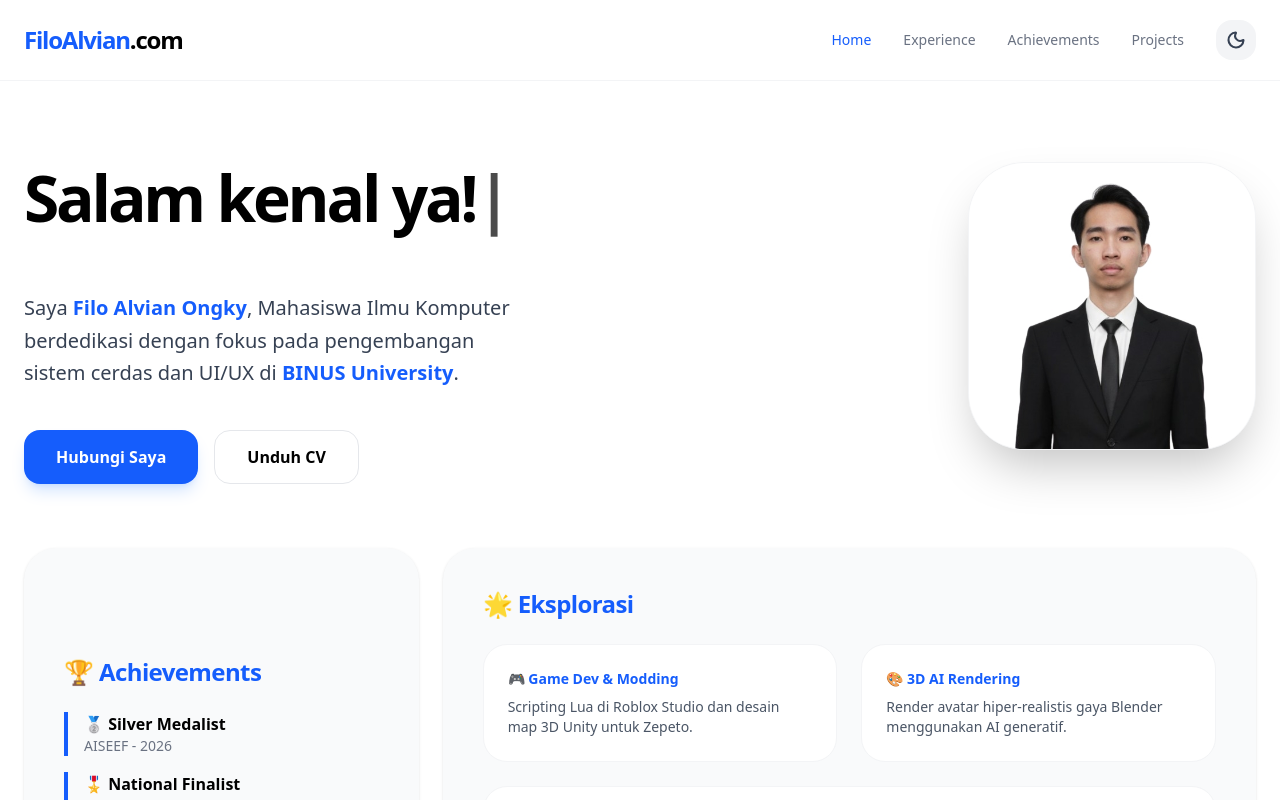
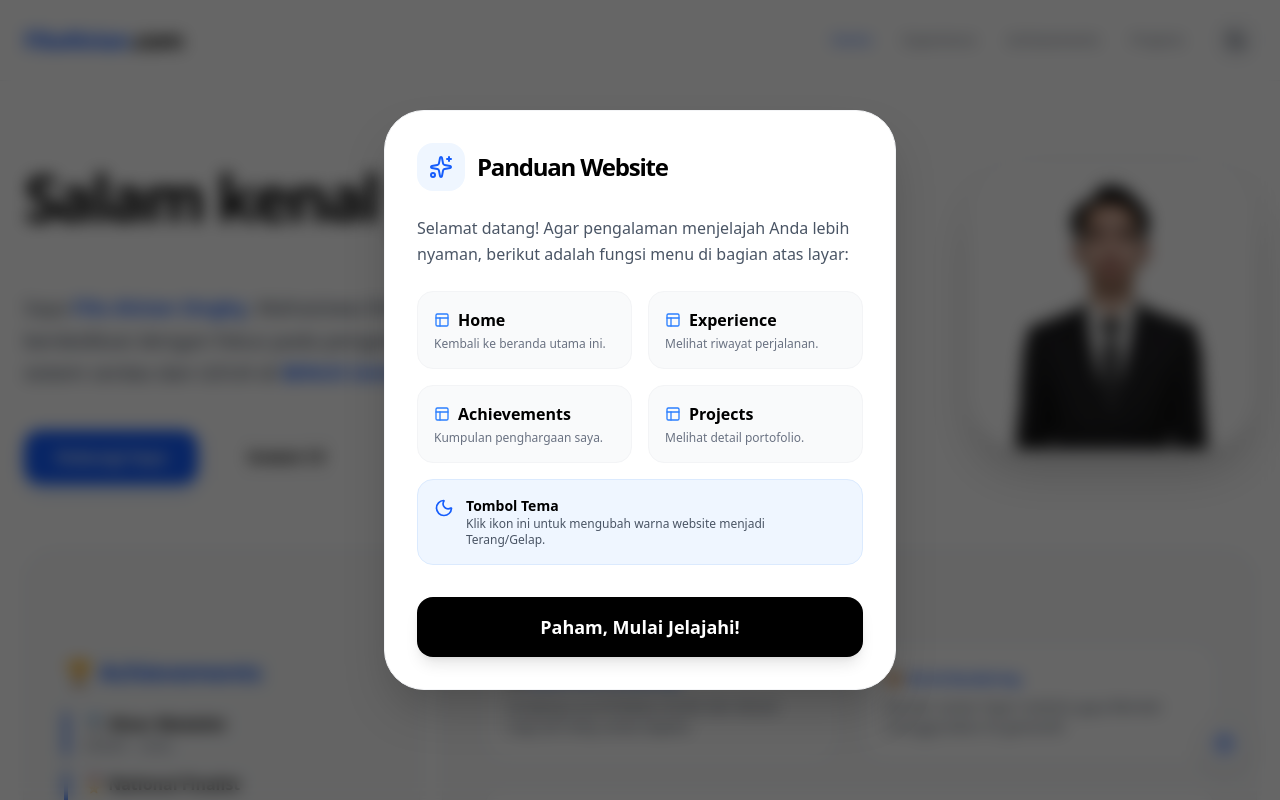
Before and after one commit to filo-alvian-ongky/web-filo, a Next.js app: page / in a window 1280 px wide. Shown: the top 800 px of the page. Built offline with nearby package versions, Linux system fonts and the light colour scheme.

Commit message:
Update: Website

```diff
--- a/src/app/page.js
+++ b/src/app/page.js
@@ -1,15 +1,28 @@
 "use client";
 
-import { useState } from "react";
+import { useState, useEffect } from "react";
 import { motion, AnimatePresence } from "framer-motion";
 import Card from "../components/Card";
 import Typewriter from "typewriter-effect";
 import Image from "next/image";
-import { X, ArrowRight } from "lucide-react";
+import { X, ArrowRight, Sparkles, Layout, Menu, Moon, HelpCircle } from "lucide-react";
 
 export default function Home() {
   const [isPreviewOpen, setIsPreviewOpen] = useState(false);
   const [isContactOpen, setIsContactOpen] = useState(false);
+  const [isIntroOpen, setIsIntroOpen] = useState(false);
+
+  useEffect(() => {
+    const hasSeenIntro = localStorage.getItem("hasSeenIntro");
+    if (!hasSeenIntro) {
+      setIsIntroOpen(true);
+    }
+  }, []);
+
+  const closeIntro = () => {
+    setIsIntroOpen(false);
+    localStorage.setItem("hasSeenIntro", "true");
+  };
 
   const containerVariants = {
     hidden: { opacity: 0 },
@@ -27,7 +40,7 @@ export default function Home() {
   const socialLinks = [
     {
       name: "Gmail",
-      iconPath: "/gmail.jpg", // Pastikan file aslinya memang .jpg
+      iconPath: "/gmail.jpg",
       href: "mailto:filoalvianongky@gmail.com",
     },
     {
@@ -43,7 +56,7 @@ export default function Home() {
   ];
 
   return (
-    <main className="min-h-screen bg-white dark:bg-[#0a0a0a] text-black dark:text-white transition-colors duration-300 pb-20 overflow-hidden">
+    <main className="min-h-screen bg-white dark:bg-[#0a0a0a] text-black dark:text-white transition-colors duration-300 pb-20 overflow-hidden relative">
 
       <div className="max-w-7xl mx-auto px-6">
 
@@ -93,7 +106,9 @@ export default function Home() {
               >
                 Hubungi Saya
               </button>
-              <a href="/cv.pdf" className="border border-gray-200 dark:border-white/10 px-8 py-3.5 rounded-2xl font-semibold hover:bg-gray-50 dark:hover:bg-white/10 transition-all text-center">Unduh CV</a>
+              <a href="/cv.pdf" className="border border-gray-200 dark:border-white/10 px-8 py-3.5 rounded-2xl font-semibold hover:bg-gray-50 dark:hover:bg-white/10 transition-all text-center active:scale-95 inline-block">
+                Unduh CV
+              </a>
             </motion.div>
           </div>
 
@@ -102,6 +117,7 @@ export default function Home() {
             className="w-48 h-48 md:w-72 md:h-72 shrink-0 relative order-first md:order-last cursor-pointer group"
             onClick={() => setIsPreviewOpen(true)}
             whileHover={{ scale: 1.05, y: -5 }}
+            whileTap={{ scale: 0.95 }}
             transition={{ type: "spring", stiffness: 400, damping: 25 }}
           >
             <div className="bg-gray-50 dark:bg-neutral-900 rounded-[3.5rem] w-full h-full relative z-10 shadow-2xl border border-gray-100 dark:border-white/10 flex items-center justify-center overflow-hidden transition-all duration-300 group-hover:shadow-blue-500/20 group-hover:border-blue-600/30">
@@ -119,14 +135,14 @@ export default function Home() {
           className="grid grid-cols-1 md:grid-cols-3 gap-6"
         >
           <div className="md:col-span-1">
-            <Card className="h-full flex flex-col justify-center gap-6 border-none text-left">
+            <Card className="h-full flex flex-col justify-center gap-6 border-none text-left transition-all hover:shadow-lg">
               <h2 className="text-2xl font-bold tracking-tight text-blue-600">🏆 Achievements</h2>
               <div className="space-y-4">
-                <div className="border-l-4 border-blue-600 pl-4">
+                <div className="border-l-4 border-blue-600 pl-4 transition-transform hover:translate-x-1 cursor-default">
                   <h3 className="font-bold">🥈 Silver Medalist</h3>
                   <p className="text-sm text-gray-500">AISEEF - 2026</p>
                 </div>
-                <div className="border-l-4 border-blue-600 pl-4">
+                <div className="border-l-4 border-blue-600 pl-4 transition-transform hover:translate-x-1 cursor-default">
                   <h3 className="font-bold">🎖️ National Finalist</h3>
                   <p className="text-sm text-gray-500">Fasilkomfest - 2026</p>
                 </div>
@@ -138,15 +154,15 @@ export default function Home() {
             <Card className="h-full border-none text-left">
               <h2 className="text-2xl font-bold tracking-tight mb-6 text-blue-600">🌟 Eksplorasi</h2>
               <div className="grid grid-cols-1 sm:grid-cols-2 gap-6 text-sm">
-                <div className="bg-white dark:bg-black p-6 rounded-3xl border border-gray-100 dark:border-neutral-800">
+                <div className="bg-white dark:bg-black p-6 rounded-3xl border border-gray-100 dark:border-neutral-800 transition-all hover:-translate-y-1 hover:shadow-md active:scale-[0.98] cursor-default">
                   <p className="font-bold text-blue-600 mb-2">🎮 Game Dev & Modding</p>
                   <p className="text-gray-600 dark:text-gray-400">Scripting Lua di Roblox Studio dan desain map 3D Unity untuk Zepeto.</p>
                 </div>
-                <div className="bg-white dark:bg-black p-6 rounded-3xl border border-gray-100 dark:border-neutral-800">
+                <div className="bg-white dark:bg-black p-6 rounded-3xl border border-gray-100 dark:border-neutral-800 transition-all hover:-translate-y-1 hover:shadow-md active:scale-[0.98] cursor-default">
                   <p className="font-bold text-blue-600 mb-2">🎨 3D AI Rendering</p>
                   <p className="text-gray-600 dark:text-gray-400">Render avatar hiper-realistis gaya Blender menggunakan AI generatif.</p>
                 </div>
-                <div className="bg-white dark:bg-black p-6 rounded-3xl border border-gray-100 dark:border-neutral-800 sm:col-span-2 text-left">
+                <div className="bg-white dark:bg-black p-6 rounded-3xl border border-gray-100 dark:border-neutral-800 sm:col-span-2 text-left transition-all hover:-translate-y-1 hover:shadow-md active:scale-[0.98] cursor-default">
                   <p className="font-bold text-blue-600 mb-2">📈 Analisis Pasar</p>
                   <p className="text-gray-600 dark:text-gray-400">Investasi rutin aset emas dan pemantauan saham NASDAQ-100 (QQQ) & NVIDIA.</p>
                 </div>
@@ -155,6 +171,111 @@ export default function Home() {
           </div>
         </motion.div>
       </div>
+
+      {/* --- TOMBOL BANTUAN MENGAMBANG --- */}
+      <motion.button
+        initial={{ opacity: 0, scale: 0 }}
+        animate={{ opacity: 1, scale: 1 }}
+        transition={{ delay: 1, type: "spring", stiffness: 200 }}
+        onClick={() => setIsIntroOpen(true)}
+        className="fixed bottom-5 right-5 md:bottom-8 md:right-8 z-40 p-3 bg-white dark:bg-[#1a1a1a] text-blue-600 rounded-full shadow-[0_4px_15px_rgb(0,0,0,0.1)] border border-gray-200 dark:border-white/10 hover:bg-blue-50 dark:hover:bg-white/5 hover:scale-110 active:scale-90 transition-all group flex items-center justify-center"
+      >
+        <HelpCircle size={22} strokeWidth={2.5} />
+        <span className="absolute -top-10 right-0 bg-black dark:bg-white text-white dark:text-black text-xs px-3 py-1.5 rounded-lg opacity-0 group-hover:opacity-100 transition-opacity pointer-events-none whitespace-nowrap hidden md:block font-medium shadow-md">
+          Butuh panduan?
+        </span>
+      </motion.button>
+
+      {/* --- MODAL INTRO (EFEK PUSARAN / VORTEX) --- */}
+      <AnimatePresence>
+        {isIntroOpen && (
+          <>
+            <motion.div
+              initial={{ opacity: 0 }}
+              animate={{ opacity: 1 }}
+              exit={{ opacity: 0 }}
+              className="fixed inset-0 bg-black/60 backdrop-blur-sm z-[120]"
+            />
+            {/* Wrapper pembungkus modal, mengatur posisi ke tengah */}
+            <div className="fixed inset-0 flex items-center justify-center z-[121] p-6 pointer-events-none">
+
+              {/* MODIFIKASI ANIMASI PUSARAN:
+                  - Rotate: Berputar 45 derajat
+                  - BorderRadius: Menjadi bulat sempurna (100%) saat terhisap
+                  - X & Y: Mengarah tajam ke pojok kanan bawah (posisi tombol ?)
+              */}
+              <motion.div
+                initial={{ opacity: 0, scale: 0, x: "45vw", y: "45vh", rotate: 45, borderRadius: "100%" }}
+                animate={{ opacity: 1, scale: 1, x: 0, y: 0, rotate: 0, borderRadius: "2.5rem" }}
+                exit={{ opacity: 0, scale: 0, x: "45vw", y: "45vh", rotate: -45, borderRadius: "100%" }}
+                transition={{ type: "spring", stiffness: 220, damping: 25 }}
+                className="bg-white dark:bg-[#121212] w-full max-w-lg shadow-2xl border border-gray-100 dark:border-white/10 p-8 text-left relative overflow-hidden pointer-events-auto"
+              >
+                <div className="absolute top-0 right-0 w-32 h-32 bg-blue-500/10 rounded-bl-full -z-10 blur-2xl"></div>
+                <div className="flex items-center gap-3 mb-6">
+                  <div className="p-3 bg-blue-50 dark:bg-blue-600/20 text-blue-600 rounded-2xl">
+                    <Sparkles size={24} />
+                  </div>
+                  <h2 className="text-2xl font-bold tracking-tighter text-black dark:text-white">Panduan Website</h2>
+                </div>
+                <p className="text-gray-600 dark:text-gray-300 mb-6 leading-relaxed">Selamat datang! Agar pengalaman menjelajah Anda lebih nyaman, berikut adalah fungsi menu di bagian atas layar:</p>
+
+                <div className="hidden md:block space-y-4 mb-8">
+                  <div className="grid grid-cols-2 gap-4">
+                    <div className="p-4 rounded-2xl bg-gray-50 dark:bg-white/5 border border-gray-100 dark:border-white/10 hover:bg-gray-100 dark:hover:bg-white/10 transition-colors cursor-default">
+                      <p className="font-bold text-black dark:text-white flex items-center gap-2 mb-1"><Layout size={16} className="text-blue-500"/> Home</p>
+                      <p className="text-xs text-gray-500 dark:text-gray-400">Kembali ke beranda utama ini.</p>
+                    </div>
+                    <div className="p-4 rounded-2xl bg-gray-50 dark:bg-white/5 border border-gray-100 dark:border-white/10 hover:bg-gray-100 dark:hover:bg-white/10 transition-colors cursor-default">
+                      <p className="font-bold text-black dark:text-white flex items-center gap-2 mb-1"><Layout size={16} className="text-blue-500"/> Experience</p>
+                      <p className="text-xs text-gray-500 dark:text-gray-400">Melihat riwayat perjalanan.</p>
+                    </div>
+                    <div className="p-4 rounded-2xl bg-gray-50 dark:bg-white/5 border border-gray-100 dark:border-white/10 hover:bg-gray-100 dark:hover:bg-white/10 transition-colors cursor-default">
+                      <p className="font-bold text-black dark:text-white flex items-center gap-2 mb-1"><Layout size={16} className="text-blue-500"/> Achievements</p>
+                      <p className="text-xs text-gray-500 dark:text-gray-400">Kumpulan penghargaan saya.</p>
+                    </div>
+                    <div className="p-4 rounded-2xl bg-gray-50 dark:bg-white/5 border border-gray-100 dark:border-white/10 hover:bg-gray-100 dark:hover:bg-white/10 transition-colors cursor-default">
+                      <p className="font-bold text-black dark:text-white flex items-center gap-2 mb-1"><Layout size={16} className="text-blue-500"/> Projects</p>
+                      <p className="text-xs text-gray-500 dark:text-gray-400">Melihat detail portofolio.</p>
+                    </div>
+                  </div>
+                  <div className="p-4 rounded-2xl bg-blue-50 dark:bg-blue-900/20 border border-blue-100 dark:border-blue-800/30 flex items-start gap-3 cursor-default">
+                    <Moon size={20} className="text-blue-600 mt-0.5 shrink-0" />
+                    <div>
+                      <p className="font-bold text-black dark:text-white text-sm">Tombol Tema</p>
+                      <p className="text-xs text-gray-600 dark:text-gray-400">Klik ikon ini untuk mengubah warna website menjadi Terang/Gelap.</p>
+                    </div>
+                  </div>
+                </div>
+
+                <div className="block md:hidden space-y-4 mb-8">
+                  <div className="p-4 rounded-2xl bg-gray-50 dark:bg-white/5 border border-gray-100 dark:border-white/10 flex items-start gap-3">
+                    <Menu size={24} className="text-blue-600 mt-1 shrink-0" />
+                    <div>
+                      <p className="font-bold text-black dark:text-white">Menu Hamburger (☰)</p>
+                      <p className="text-sm text-gray-600 dark:text-gray-400 mt-1">Ketuk ikon garis tiga di pojok atas untuk membuka daftar halaman.</p>
+                    </div>
+                  </div>
+                  <div className="p-4 rounded-2xl bg-blue-50 dark:bg-blue-900/20 border border-blue-100 dark:border-blue-800/30 flex items-start gap-3">
+                    <Moon size={24} className="text-blue-600 mt-1 shrink-0" />
+                    <div>
+                      <p className="font-bold text-black dark:text-white">Tombol Tema</p>
+                      <p className="text-sm text-gray-600 dark:text-gray-400 mt-1">Ketuk ikon untuk mengubah tampilan layar Terang atau Gelap.</p>
+                    </div>
+                  </div>
+                </div>
+
+                <button
+                  onClick={closeIntro}
+                  className="w-full bg-black dark:bg-white text-white dark:text-black py-4 rounded-2xl font-bold text-lg hover:scale-[1.02] active:scale-95 transition-all shadow-lg"
+                >
+                  Paham, Mulai Jelajahi!
+                </button>
+              </motion.div>
+            </div>
+          </>
+        )}
+      </AnimatePresence>
 
       {/* --- MODAL HUBUNGI SAYA --- */}
       <AnimatePresence>
@@ -165,7 +286,7 @@ export default function Home() {
               <div className="bg-white dark:bg-[#121212] w-full max-w-sm rounded-[2.5rem] overflow-hidden shadow-2xl pointer-events-auto border border-gray-100 dark:border-white/10 p-8 text-left">
                 <div className="flex justify-between items-center mb-8 text-black dark:text-white">
                   <h2 className="text-2xl font-bold tracking-tighter">Hubungi Saya</h2>
-                  <button onClick={() => setIsContactOpen(false)} className="p-2 hover:bg-gray-100 dark:hover:bg-white/10 rounded-full transition-colors">
+                  <button onClick={() => setIsContactOpen(false)} className="p-2 hover:bg-gray-100 dark:hover:bg-white/10 rounded-full transition-transform active:scale-90">
                     <X size={20} />
                   </button>
                 </div>
@@ -177,19 +298,11 @@ export default function Home() {
                       href={link.href}
                       target="_blank"
                       rel="noopener noreferrer"
-                      className="flex items-center p-4 rounded-[1.8rem] border border-gray-100 dark:border-white/5 transition-all group hover:bg-blue-50 dark:hover:bg-blue-600/10 hover:border-blue-600/30 text-black dark:text-white"
+                      className="flex items-center p-4 rounded-[1.8rem] border border-gray-100 dark:border-white/5 transition-all group hover:bg-blue-50 dark:hover:bg-blue-600/10 hover:border-blue-600/30 text-black dark:text-white active:scale-95"
                     >
-                      {/* BAGIAN YANG DIUBAH: Hapus p-2.5 dan ganti width/height dengan fill */}
                       <div className="relative w-14 h-14 bg-gray-50 dark:bg-white/5 rounded-2xl mr-5 group-hover:scale-110 transition-transform flex items-center justify-center overflow-hidden">
-                        <Image
-                          src={link.iconPath}
-                          alt={link.name}
-                          fill // Menggunakan fill agar mengikuti ukuran parent (w-14 h-14)
-                          className="object-cover" // Gunakan 'object-cover' agar memenuhi kotak, atau 'object-contain' jika ingin logo utuh terlihat
-                          unoptimized={true}
-                        />
+                        <Image src={link.iconPath} alt={link.name} fill className="object-cover" unoptimized={true} />
                       </div>
-
                       <div className="flex-1">
                         <p className="text-lg font-bold tracking-tight group-hover:text-blue-600 transition-colors">{link.name}</p>
                       </div>
@@ -211,7 +324,7 @@ export default function Home() {
             <motion.div initial={{ opacity: 0, scale: 0.8 }} animate={{ opacity: 1, scale: 1 }} exit={{ opacity: 0, scale: 0.8 }} className="fixed inset-0 flex items-center justify-center z-[101] pointer-events-none p-6">
               <div className="relative w-full max-w-lg aspect-square bg-gray-900 rounded-[3.5rem] overflow-hidden shadow-2xl pointer-events-auto border border-white/10">
                 <Image src="/profile.jpeg" alt="Preview Profil" fill className="object-cover" />
-                <button onClick={() => setIsPreviewOpen(false)} className="absolute top-6 right-6 p-3 bg-black/50 backdrop-blur-md text-white rounded-2xl hover:bg-red-500 transition-all">
+                <button onClick={() => setIsPreviewOpen(false)} className="absolute top-6 right-6 p-3 bg-black/50 backdrop-blur-md text-white rounded-2xl hover:bg-red-500 transition-transform active:scale-90">
                   <X size={24} strokeWidth={2.5} />
                 </button>
               </div>
--- a/src/components/Card.js
+++ b/src/components/Card.js
@@ -21,6 +21,7 @@ export default function Card({ children, className = "" }) {
         y: -5,
         transition: { type: "spring", stiffness: 400, damping: 25 }
       }}
+      whileTap={{ scale: 0.98 }} // <-- TAMBAHAN EFEK KLIK
       className={`bg-gray-50 dark:bg-neutral-900 border border-gray-200 dark:border-neutral-800 p-10 rounded-[32px] hover:border-blue-600/30 dark:hover:border-blue-600/30 transition-colors duration-300 shadow-sm ${className}`}
     >
       {children}
--- a/src/components/Navbar.js
+++ b/src/components/Navbar.js
@@ -38,7 +38,7 @@ export default function Navbar() {
   const navItems = [
     { name: "Home", path: "/" },
     { name: "Experience", path: "/experience" },
-    { name: "Achievements", path: "/achievements" }, // Update di sini
+    { name: "Achievements", path: "/achievements" },
     { name: "Projects", path: "/projects" },
   ];
 
@@ -46,7 +46,8 @@ export default function Navbar() {
     <nav className="fixed w-full z-50 top-0 bg-white/70 dark:bg-[#0a0a0a]/70 backdrop-blur-xl border-b border-gray-100 dark:border-white/5 transition-all duration-300">
       <div className="max-w-7xl mx-auto px-6 h-20 flex justify-between items-center">
 
-        <Link href="/" className="font-bold text-2xl tracking-tighter text-black dark:text-white relative z-[60]">
+        {/* Efek klik pada Logo */}
+        <Link href="/" className="font-bold text-2xl tracking-tighter text-black dark:text-white relative z-[60] active:scale-95 transition-transform duration-200 inline-block">
           <span className="text-blue-600">FiloAlvian</span>.com
         </Link>
 
@@ -57,7 +58,8 @@ export default function Navbar() {
               <Link
                 key={item.name}
                 href={item.path}
-                className={`text-sm font-medium transition-colors ${
+                // Efek klik pada menu Desktop
+                className={`text-sm font-medium transition-all active:scale-95 inline-block ${
                   pathname === item.path
                   ? "text-blue-600"
                   : "text-gray-500 hover:text-black dark:hover:text-white"
@@ -68,7 +70,8 @@ export default function Navbar() {
             ))}
           </div>
 
-          <button onClick={toggleTheme} className="p-2.5 bg-gray-100 dark:bg-white/5 rounded-2xl text-gray-700 dark:text-gray-300 hover:text-blue-600 transition-all">
+          {/* Efek klik pada tombol Tema */}
+          <button onClick={toggleTheme} className="p-2.5 bg-gray-100 dark:bg-white/5 rounded-2xl text-gray-700 dark:text-gray-300 hover:text-blue-600 transition-all active:scale-90">
             <AnimatePresence mode="wait" initial={false}>
               <motion.div key={theme} initial={{ rotate: 45, opacity: 0 }} animate={{ rotate: 0, opacity: 1 }} exit={{ rotate: -45, opacity: 0 }} transition={{ duration: 0.2 }}>
                 {theme === "light" ? <Moon size={20} strokeWidth={2.5} /> : <Sun size={20} strokeWidth={2.5} />}
@@ -79,10 +82,10 @@ export default function Navbar() {
 
         {/* Mobile Action */}
         <div className="flex md:hidden items-center space-x-3 relative z-[60]">
-          <button onClick={toggleTheme} className="p-2.5 bg-gray-100 dark:bg-white/5 rounded-2xl text-gray-700 dark:text-gray-300">
+          <button onClick={toggleTheme} className="p-2.5 bg-gray-100 dark:bg-white/5 rounded-2xl text-gray-700 dark:text-gray-300 transition-transform active:scale-90">
             {theme === "light" ? <Moon size={20} strokeWidth={2.5} /> : <Sun size={20} strokeWidth={2.5} />}
           </button>
-          <button onClick={() => setIsOpen(!isOpen)} className="p-2.5 bg-blue-600 text-white rounded-2xl">
+          <button onClick={() => setIsOpen(!isOpen)} className="p-2.5 bg-blue-600 text-white rounded-2xl transition-transform active:scale-90">
             {isOpen ? <X size={20} strokeWidth={2.5} /> : <Menu size={20} strokeWidth={2.5} />}
           </button>
         </div>
@@ -93,7 +96,13 @@ export default function Navbar() {
         {isOpen && (
           <motion.div initial={{ opacity: 0, y: -20 }} animate={{ opacity: 1, y: 0 }} exit={{ opacity: 0, y: -20 }} className="absolute top-0 left-0 w-full h-screen bg-white dark:bg-[#0a0a0a] z-[50] flex flex-col items-center justify-center space-y-8 px-6">
             {navItems.map((item) => (
-              <Link key={item.name} href={item.path} onClick={() => setIsOpen(false)} className={`text-3xl font-bold tracking-tighter ${pathname === item.path ? "text-blue-600" : "text-gray-400"}`}>
+              <Link
+                key={item.name}
+                href={item.path}
+                onClick={() => setIsOpen(false)}
+                // Efek klik pada menu Mobile
+                className={`text-3xl font-bold tracking-tighter transition-all active:scale-90 inline-block ${pathname === item.path ? "text-blue-600" : "text-gray-400"}`}
+              >
                 {item.name}
               </Link>
             ))}
```
Also changed, not shown: src/app/achievements/page.js (+10 -11 lines), src/app/projects/page.js (+7 -8 lines).
